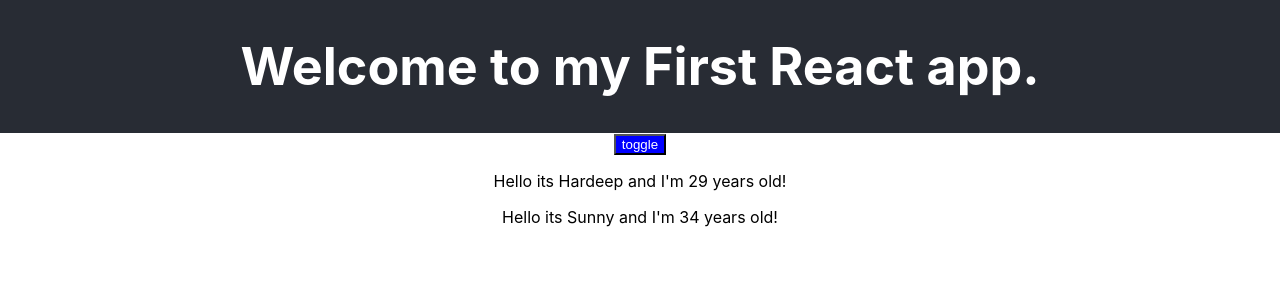
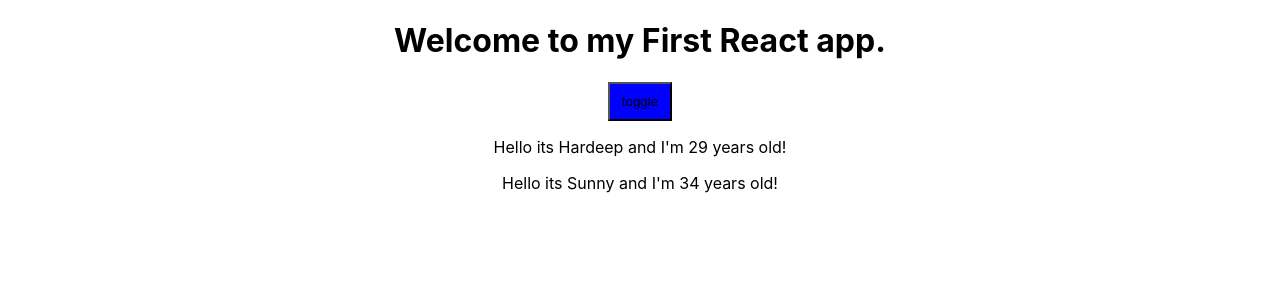
Before and after one commit to nehadeep/spright-tech, a React (Create React App) app: page / in a window 1280 px wide. Shown: the top 300 px of the page. Built offline with nearby package versions, Linux system fonts and the light colour scheme.

Commit message:
split into  multiple components

```diff
--- a/src/App.css
+++ b/src/App.css
@@ -6,14 +6,3 @@
   height: 40vmin;
   pointer-events: none;
 }
-
-
-.App-header {
-  background-color: #282c34;
-  display: flex;
-  flex-direction: column;
-  align-items: center;
-  justify-content: center;
-  font-size: calc(10px + 2vmin);
-  color: white;
-}
--- a/src/App.js
+++ b/src/App.js
@@ -1,7 +1,7 @@
 import React, {Component} from 'react';
 import './App.css';
-import Person from "./Person/Person";
-import styled from "styled-components";
+import Persons from "./Persons/Persons";
+import Cockpit from "./Cockpit/Cockpit";
 
 class App extends Component{
     state = {
@@ -41,34 +41,24 @@ class App extends Component{
     };
 
     render() {
-        const StyledButton = styled.button`
-            cursor : pointer;
-            background-color: ${props=>props.alt?'blue': 'red'};
-            color: white;
-            &:hover: {
-                background-color: lightgreen;
-                color: black;
-            }
-        `;
+        // const StyledButton = styled.button`
+        //     cursor : pointer;
+        //     background-color: ${props=>props.alt?'blue': 'red'};
+        //     color: white;
+        //     &:hover: {
+        //         background-color: lightgreen;
+        //         color: black;
+        //     }
+        // `;
         let person = null;
         if(this.state.isShow) {
-            person = (
-            <div>
-                {this.state.persons.map((p, index)=>{
-                   return <Person name={p.name} age={p.age} click={()=>this.deletePerson(index)} key={p.id}/>
-                })}
-            </div>
-            );
+            person = <Persons persons={this.state.persons}  clicked={this.deletePerson}/>
 
         }
         return (
             <div className="App">
-                <header className="App-header">
-                    <h1> Welcome to my First React app.</h1>
-                </header>
-                <StyledButton alt={this.state.isShow} onClick={this.toggle}>toggle </StyledButton>
-                {person}
-
+            <Cockpit showPersons = {this.state.isShow} clicked = {this.toggle}/>
+            {person}
             </div>
         );
     }
--- /dev/null
+++ b/src/Cockpit/Cockpit.js
@@ -0,0 +1,21 @@
+import React from "react";
+import classes from './Cockpit.module.css'
+
+const cockpit = props => {
+    let btnClass = '';
+    if(props.showPersons){
+        btnClass = classes.blue
+    } else{
+        btnClass = classes.red;
+    }
+    return  (
+        <div>
+        <header className="App-header">
+            <h1> Welcome to my First React app.</h1>
+        </header>
+        <button className={btnClass} onClick={props.clicked}>toggle </button>
+        </div>
+    )
+}
+
+export default cockpit
--- /dev/null
+++ b/src/Cockpit/Cockpit.module.css
@@ -0,0 +1,22 @@
+
+.App-header {
+    background-color: #282c34;
+    display: flex;
+    flex-direction: column;
+    align-items: center;
+    justify-content: center;
+    font-size: calc(10px + 2vmin);
+    color: white;
+}
+
+
+
+.blue{
+    background-color: blue;
+    padding: 10px 12px;
+}
+
+.red{
+    background-color: red;
+    padding: 12px;
+}
--- /dev/null
+++ b/src/Persons/Persons.js
@@ -0,0 +1,14 @@
+import Person from "./Person/Person";
+import React from "react";
+
+
+const persons = (props) => {
+    return props.persons.map((p, index) => {
+        return (
+            <Person name={p.name} age={p.age} click={() => props.clicked(index)} key={p.id}/>
+        )
+    });
+
+
+};
+export default persons
```
Also changed, not shown: src/ErrorBoundary/ErrorBoundary.js (added, +21 -0 lines), src/Persons/Person/Person.js (renamed from src/Person/Person.js).
